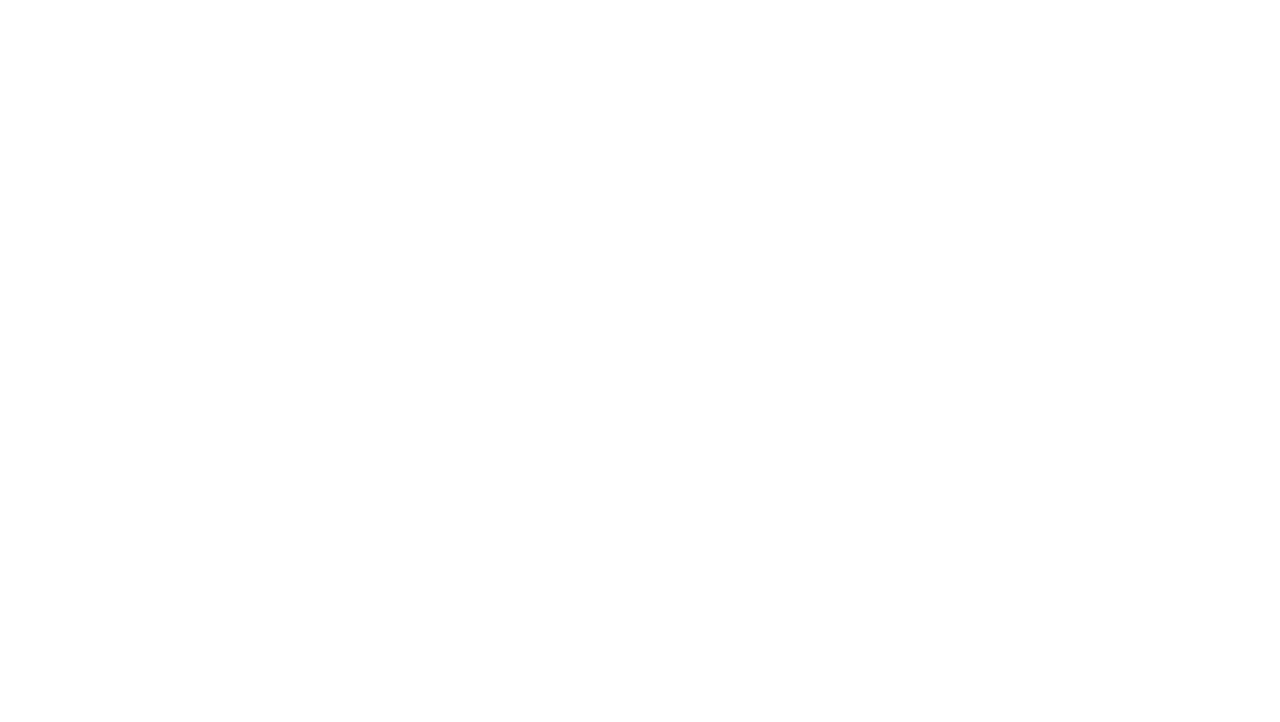
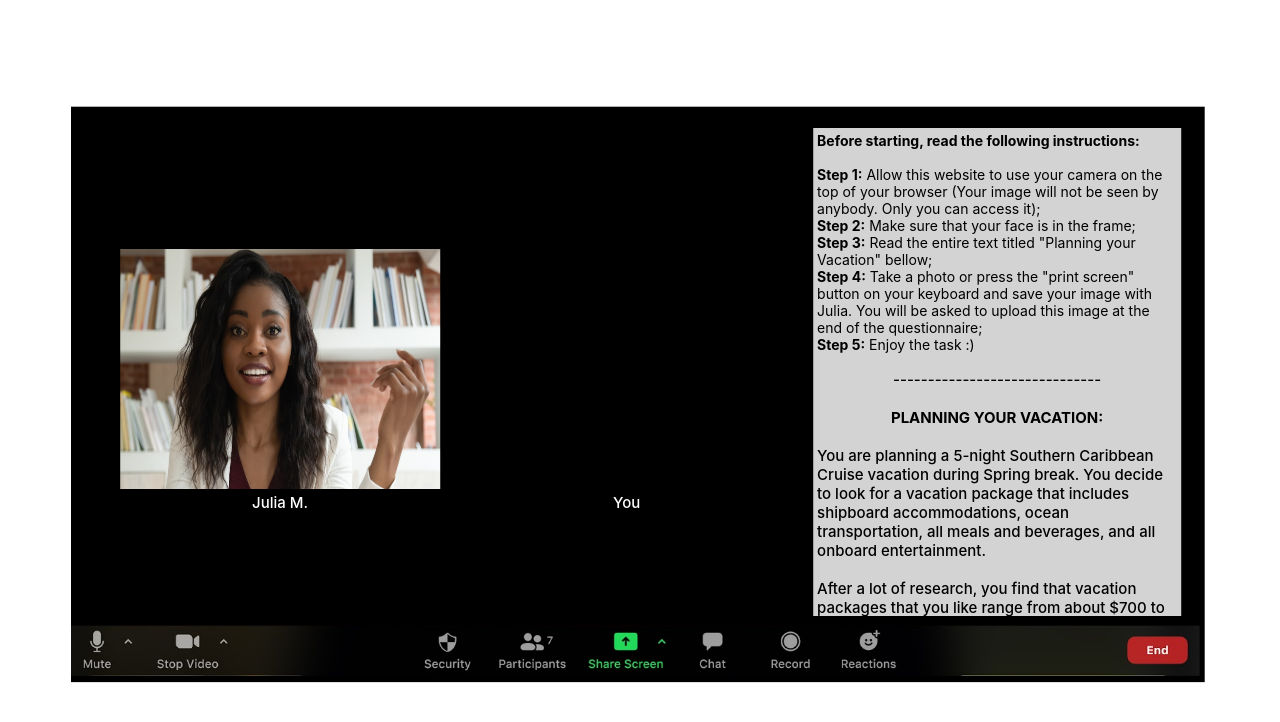
Before and after one commit to devfel/ZoomWebCamResearch, a React (Create React App) app: page /#/ in a window 1280 px wide. Before the commit this address had no page. Shown: the top 722 px of the page. Built offline with nearby package versions, Linux system fonts and the light colour scheme; no server answers.

Commit message:
updating paths to work the default app

```diff
--- a/src/Render.js
+++ b/src/Render.js
@@ -1,15 +1,16 @@
 import App from "./App";
 import AppSmallCam from "./AppSmallCam";
 import AppBigCam from "./AppBigCam";
-import {HashRouter as Router, Route, Routes, Link } from "react-router-dom";
+import {HashRouter as Router, Route, Routes} from "react-router-dom";
 
 function Render() {
   return (
     <Router>
       <Routes>
-        <Route path="/ZoomWebCamResearch/" element={<App/>}/>
-        <Route path="/ZoomWebCamResearch/small" element={<AppSmallCam/>}/>
-        <Route path="/ZoomWebCamResearch/big" element={<AppBigCam/>}/>
+        <Route exact path="/" element={<App/>}/>
+        <Route exact path="/ZoomWebCamResearch" element={<App/>}/>
+        <Route exact path="/small" element={<AppSmallCam/>}/>
+        <Route exact path="/ZoomWebCamResearch/big" element={<AppBigCam/>}/>
       </Routes>
     </Router>
   );
```
